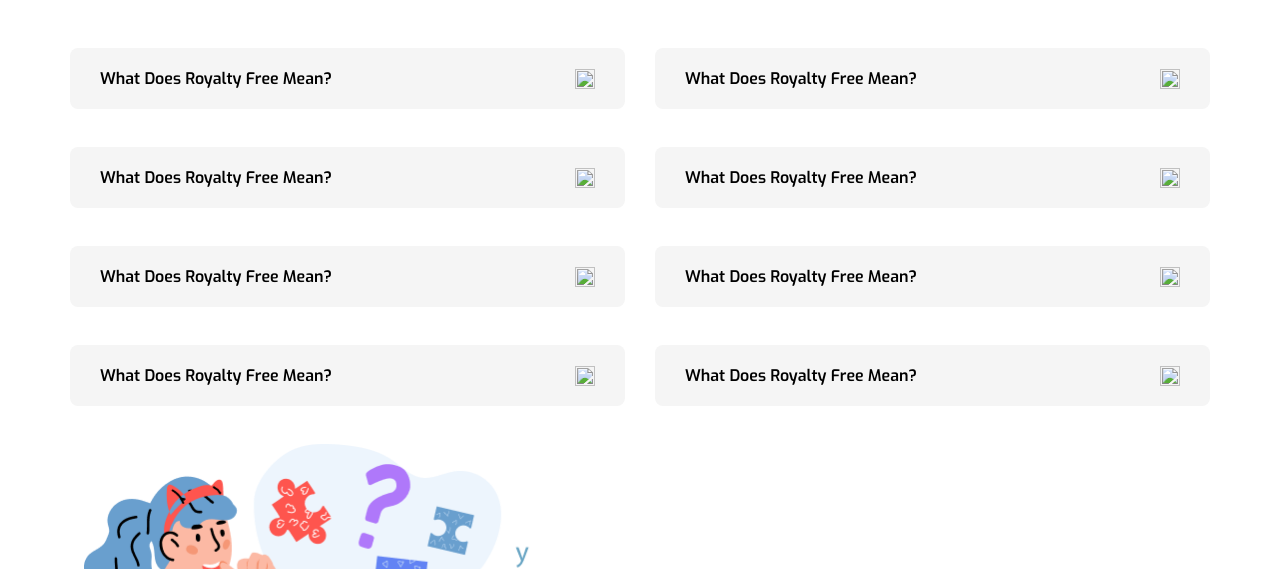
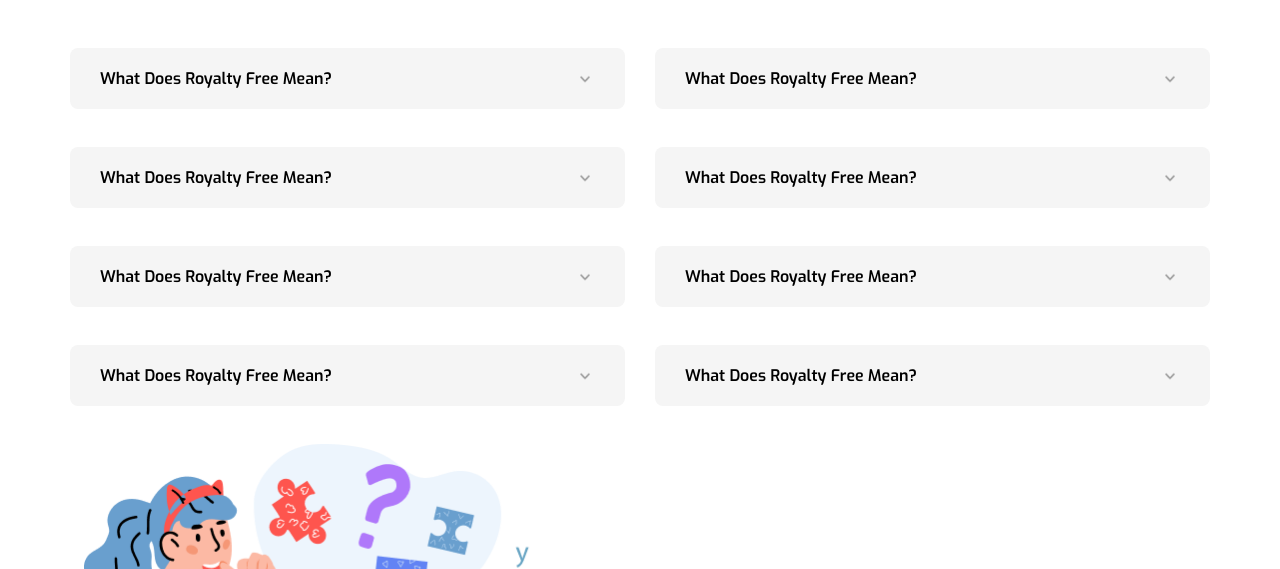
Before and after one commit to Loujain-Alrefae/EduPress, a plain HTML site: page FAQS.html in a window 1280 px wide. Shown: the part 231-800 px from the top of the page. Drawn offline with Linux system fonts and the light colour scheme; the site is published under a folder, as on GitHub Pages, so addresses that start at the root find nothing; a web font is replaced by a local one.

Commit message:
edaite img in FAQs

```diff
--- a/FAQS.html
+++ b/FAQS.html
@@ -54,56 +54,56 @@
                     <details>
                         <summary>
                             <h5 class="h2-style">What Does Royalty Free Mean?</h5>
-                            <img src="/assest/img/arrow-dowen.png" alt="">
+                            <img src="./assest/img/arrow-dowen.png" alt="arrow">
                         </summary>
                         <p class="dis-style">Lorem ipsum dolor sit amet, consectetur adipiscing elit. Cras facilisis faucibus odio arcu duis dui, adipiscing facilisis. Urna, donec turpis egestas volutpat. Quisque nec non amet quis. Varius tellus justo odio parturient mauris curabitur lorem in.</p>
                     </details>
                     <details>
                         <summary>
                             <h5 class="h2-style">What Does Royalty Free Mean?</h5>
-                            <img src="/assest/img/arrow-dowen.png" alt="">
+                            <img src="./assest/img/arrow-dowen.png" alt="arrow">
                         </summary>
                         <p class="dis-style">Lorem ipsum dolor sit amet, consectetur adipiscing elit. Cras facilisis faucibus odio arcu duis dui, adipiscing facilisis. Urna, donec turpis egestas volutpat. Quisque nec non amet quis. Varius tellus justo odio parturient mauris curabitur lorem in.</p>
                     </details>
                     <details>
                         <summary>
                             <h5 class="h2-style">What Does Royalty Free Mean?</h5>
-                            <img src="/assest/img/arrow-dowen.png" alt="">
+                            <img src="./assest/img/arrow-dowen.png" alt="arrow">
                         </summary>
                         <p class="dis-style">Lorem ipsum dolor sit amet, consectetur adipiscing elit. Cras facilisis faucibus odio arcu duis dui, adipiscing facilisis. Urna, donec turpis egestas volutpat. Quisque nec non amet quis. Varius tellus justo odio parturient mauris curabitur lorem in.</p>
                     </details>
                     <details>
                         <summary>
                             <h5 class="h2-style">What Does Royalty Free Mean?</h5>
-                            <img src="/assest/img/arrow-dowen.png" alt="">
+                            <img src="./assest/img/arrow-dowen.png" alt="arrow">
                         </summary>
                         <p class="dis-style">Lorem ipsum dolor sit amet, consectetur adipiscing elit. Cras facilisis faucibus odio arcu duis dui, adipiscing facilisis. Urna, donec turpis egestas volutpat. Quisque nec non amet quis. Varius tellus justo odio parturient mauris curabitur lorem in.</p>
                     </details>
                     <details>
                         <summary>
                             <h5 class="h2-style">What Does Royalty Free Mean?</h5>
-                            <img src="/assest/img/arrow-dowen.png" alt="">
+                            <img src="./assest/img/arrow-dowen.png" alt="arrow">
                         </summary>
                         <p class="dis-style">Lorem ipsum dolor sit amet, consectetur adipiscing elit. Cras facilisis faucibus odio arcu duis dui, adipiscing facilisis. Urna, donec turpis egestas volutpat. Quisque nec non amet quis. Varius tellus justo odio parturient mauris curabitur lorem in.</p>
                     </details>
                     <details>
                         <summary>
                             <h5 class="h2-style">What Does Royalty Free Mean?</h5>
-                            <img src="/assest/img/arrow-dowen.png" alt="">
+                            <img src="./assest/img/arrow-dowen.png" alt="arrow">
                         </summary>
                         <p class="dis-style">Lorem ipsum dolor sit amet, consectetur adipiscing elit. Cras facilisis faucibus odio arcu duis dui, adipiscing facilisis. Urna, donec turpis egestas volutpat. Quisque nec non amet quis. Varius tellus justo odio parturient mauris curabitur lorem in.</p>
                     </details>
                     <details>
                         <summary>
                             <h5 class="h2-style">What Does Royalty Free Mean?</h5>
-                            <img src="/assest/img/arrow-dowen.png" alt="">
+                            <img src="./assest/img/arrow-dowen.png" alt="arrow">
                         </summary>
                         <p class="dis-style">Lorem ipsum dolor sit amet, consectetur adipiscing elit. Cras facilisis faucibus odio arcu duis dui, adipiscing facilisis. Urna, donec turpis egestas volutpat. Quisque nec non amet quis. Varius tellus justo odio parturient mauris curabitur lorem in.</p>
                     </details>
                     <details>
                         <summary>
                             <h5 class="h2-style">What Does Royalty Free Mean?</h5>
-                            <img src="/assest/img/arrow-dowen.png" alt="">
+                            <img src="./assest/img/arrow-dowen.png" alt="arrow">
                         </summary>
                         <p class="dis-style">Lorem ipsum dolor sit amet, consectetur adipiscing elit. Cras facilisis faucibus odio arcu duis dui, adipiscing facilisis. Urna, donec turpis egestas volutpat. Quisque nec non amet quis. Varius tellus justo odio parturient mauris curabitur lorem in.</p>
                     </details>
```
